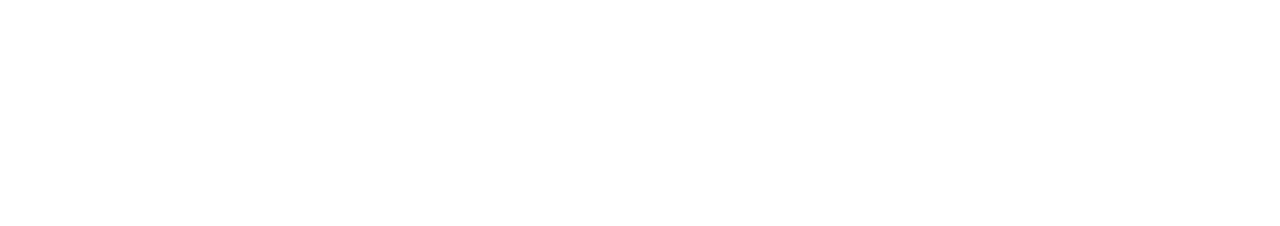
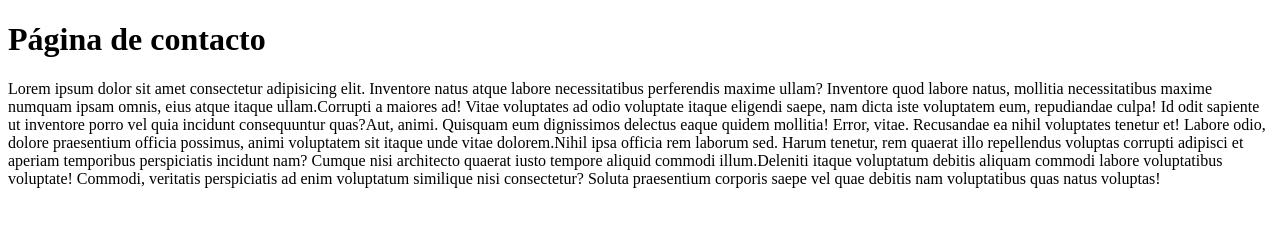
Before and after one commit to LForeste/pruebaGit, a plain HTML site: page nosotros.html in a window 1280 px wide. Drawn offline with Linux system fonts and the light colour scheme.

Commit message:
Actualizacion de parrafos

```diff
--- a/nosotros.html
+++ b/nosotros.html
@@ -7,6 +7,8 @@
     <title>Document</title>
 </head>
 <body>
+    <h1>Página de contacto</h1>
+    <p><span>Lorem ipsum dolor sit amet consectetur adipisicing elit. Inventore natus atque labore necessitatibus perferendis maxime ullam? Inventore quod labore natus, mollitia necessitatibus maxime numquam ipsam omnis, eius atque itaque ullam.</span><span>Corrupti a maiores ad! Vitae voluptates ad odio voluptate itaque eligendi saepe, nam dicta iste voluptatem eum, repudiandae culpa! Id odit sapiente ut inventore porro vel quia incidunt consequuntur quas?</span><span>Aut, animi. Quisquam eum dignissimos delectus eaque quidem mollitia! Error, vitae. Recusandae ea nihil voluptates tenetur et! Labore odio, dolore praesentium officia possimus, animi voluptatem sit itaque unde vitae dolorem.</span><span>Nihil ipsa officia rem laborum sed. Harum tenetur, rem quaerat illo repellendus voluptas corrupti adipisci et aperiam temporibus perspiciatis incidunt nam? Cumque nisi architecto quaerat iusto tempore aliquid commodi illum.</span><span>Deleniti itaque voluptatum debitis aliquam commodi labore voluptatibus voluptate! Commodi, veritatis perspiciatis ad enim voluptatum similique nisi consectetur? Soluta praesentium corporis saepe vel quae debitis nam voluptatibus quas natus voluptas!</span></p>
 
 </body>
 </html>
```
